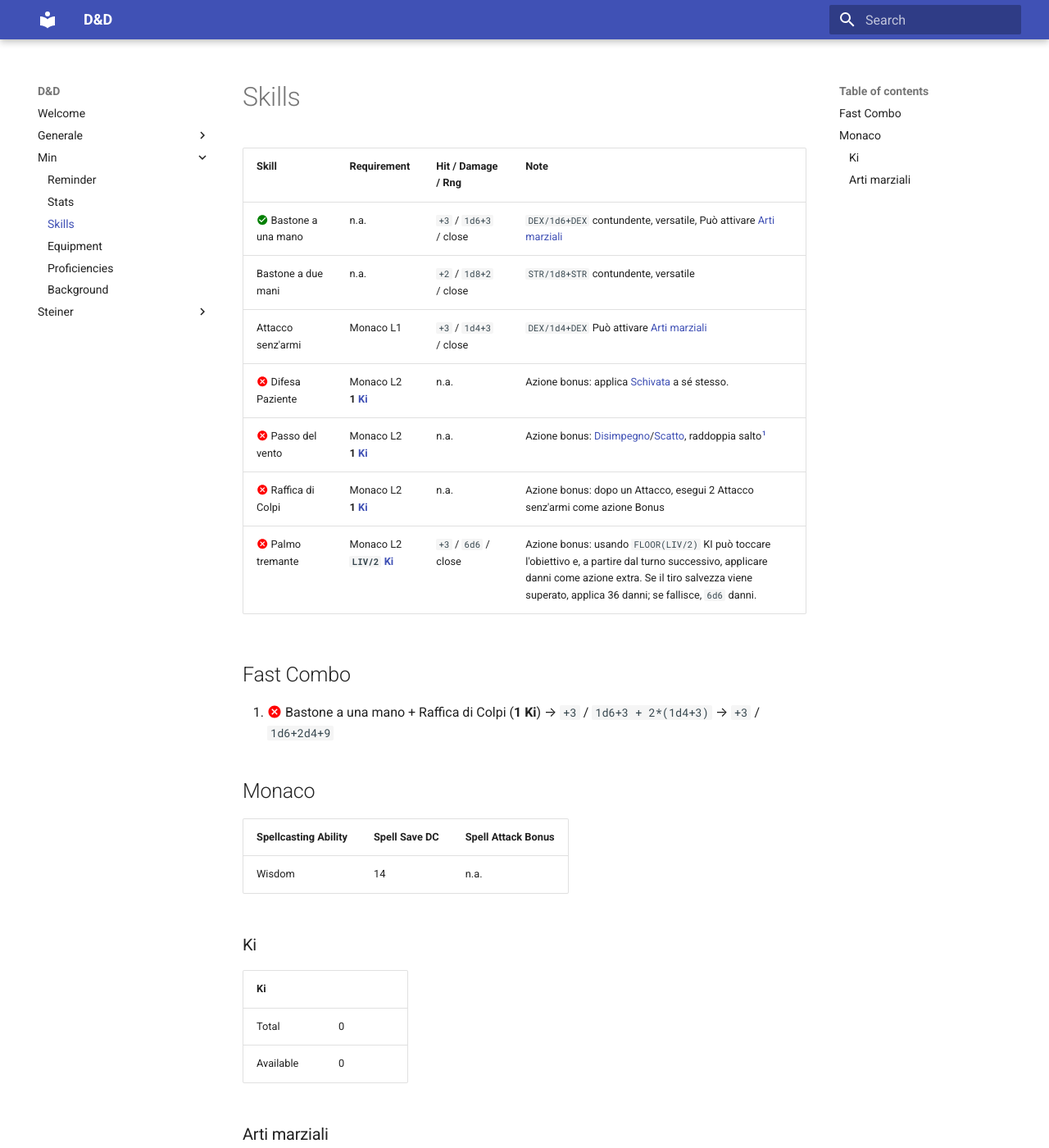
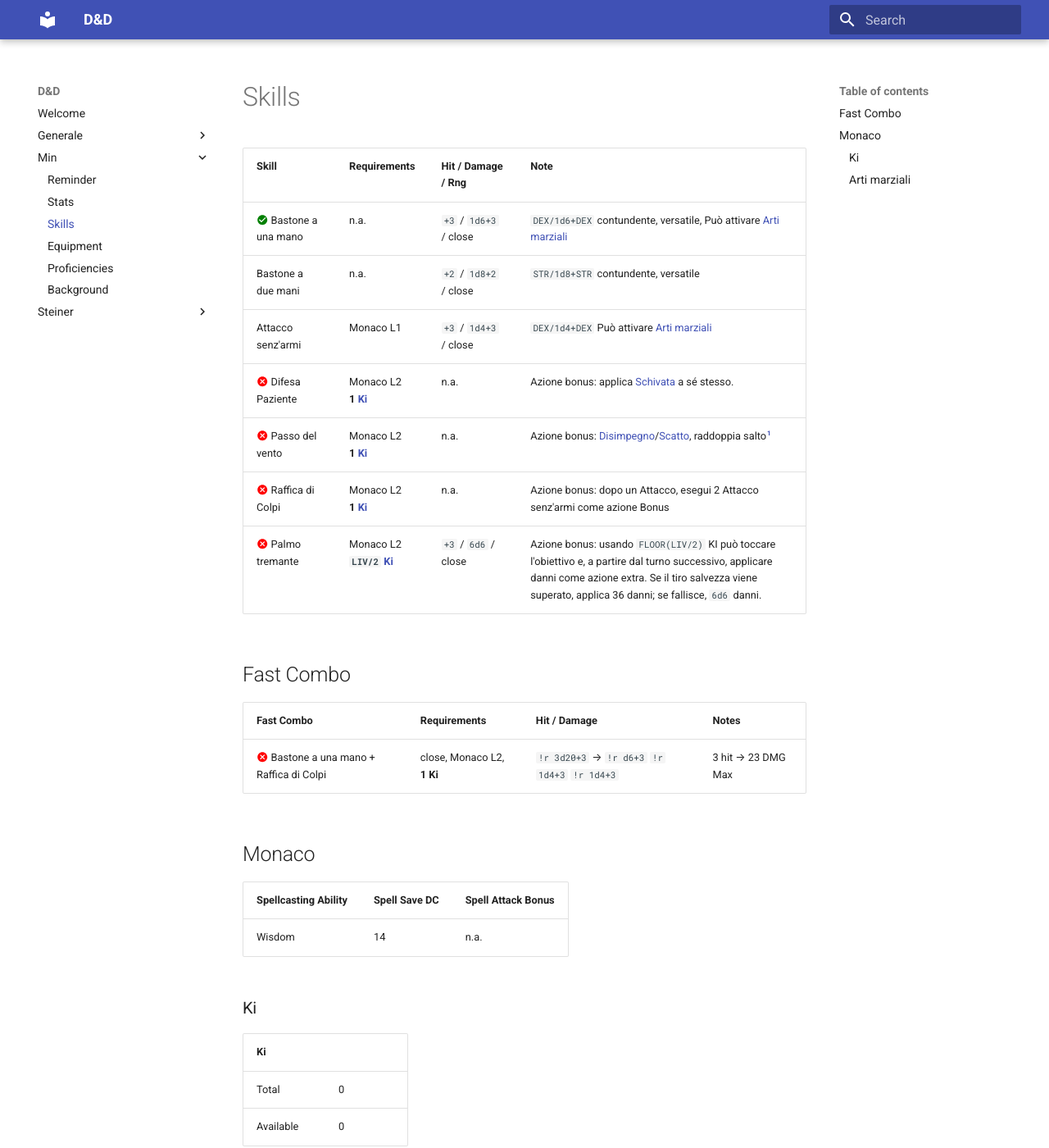
Before and after one commit to vitalegi/dungeons-and-dragons-docs, an MkDocs documentation site: the page built from docs/Min/02.skills.md, in a window 1280 px wide and 1400 px high. Shown: the whole window at 82% size. Built offline with MkDocs 1.6.1 and Material for MkDocs 9.7.7, drawn with Linux system fonts in a browser that asks for light colours.

Commit message:
fast skills

```diff
--- a/docs/Min/02.skills.md
+++ b/docs/Min/02.skills.md
@@ -1,7 +1,7 @@
 # Skills
 
-| Skill                    | Requirement | Hit / Damage / Rng      | Note                     |
-| ------------------------ | ----------- | ----------------- | ------------------------ |
+| Skill                    | Requirements | Hit / Damage / Rng      | Note                     |
+| ------------------------ | ------------ | ----------------- | ------------------------ |
 | :material-check-circle:{: .highlight } Bastone a una mano | n.a. | `+3` / `1d6+3` / close | `DEX/1d6+DEX` contundente, versatile, Può attivare [Arti marziali](#arti-marziali) |
 | Bastone a due mani       | n.a.        | `+2` / `1d8+2` / close | `STR/1d8+STR` contundente, versatile |
 | Attacco senz'armi        | Monaco L1   | `+3` / `1d4+3` / close | `DEX/1d4+DEX` Può attivare [Arti marziali](#arti-marziali) |
@@ -12,7 +12,9 @@
 
 ## Fast Combo
 
-1. :material-close-circle:{: .forbidden } Bastone a una mano + Raffica di Colpi (__1 Ki__) &rarr; `+3` / `1d6+3 + 2*(1d4+3)` &rarr; `+3` / `1d6+2d4+9`
+| Fast Combo                | Requirements | Hit / Damage | Notes |
+| ------------------------- | ----------- | ------------------ | ----- |
+| :material-close-circle:{: .forbidden } Bastone a una mano + Raffica di Colpi | close, Monaco L2, __1 Ki__ | `!r 3d20+3` &rarr; `!r d6+3` `!r 1d4+3` `!r 1d4+3` | 3 hit &rarr; 23 DMG Max |
 
 ## Monaco
 
```
